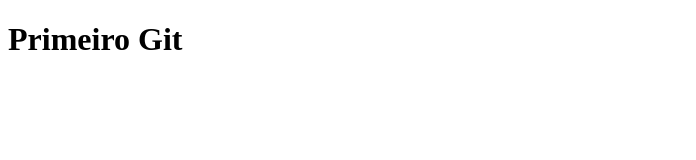
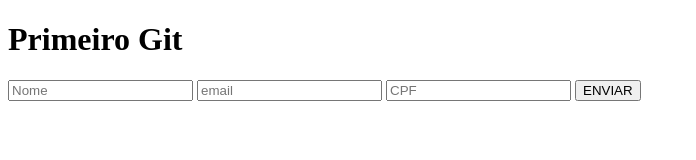
Before and after one commit to efpatti/primeiroGit, a plain HTML site: page index.html in a window 1280 px wide. Shown: the whole page, without its empty margins (0-696 px from the left). Drawn offline with Linux system fonts and the light colour scheme.

Commit message:
Formulario

```diff
--- a/index.html
+++ b/index.html
@@ -8,5 +8,11 @@
   </head>
   <body>
     <h1 class="texto-git">Primeiro Git</h1>
+    <form>
+      <input type="text" placeholder="Nome"/>
+      <input type="text" placeholder="email"/>
+      <input type="text" placeholder="CPF"/>
+      <input type="submit" value="ENVIAR"/>
+    </form>
   </body>
 </html>
```
